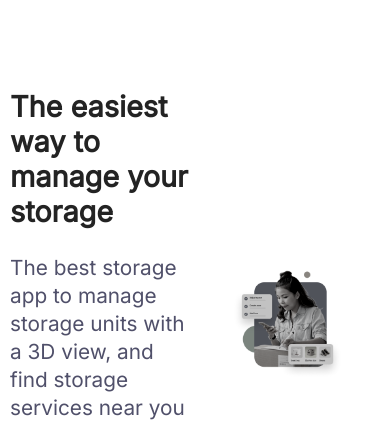
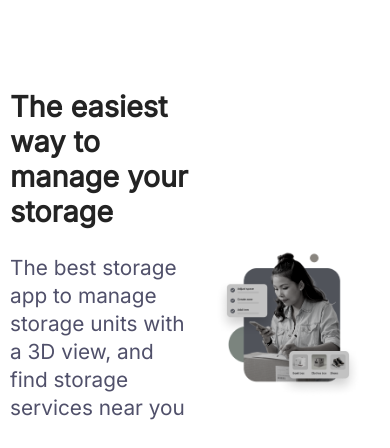
Before and after one commit to shrutimehta2124/Demo_Css, a plain HTML site: page index.html in a window 390 px wide. Shown: the part 79-527 px from the top of the page. Drawn offline with Linux system fonts and the light colour scheme.

Commit message:
size change

```diff
--- a/styles_1.css
+++ b/styles_1.css
@@ -70,7 +70,7 @@
 
       height: auto; /* Maintain the aspect ratio */
       margin-top: 2rem;
-      max-width: 70%;
+      max-width: 80%;
     }
 
     .img-container img {
@@ -314,7 +314,7 @@
 
 
             .right-content img {
-              max-width:70%;
+              max-width:80%;
               height: auto; /* Maintain the aspect ratio */
               margin-top: 2rem;
             }
@@ -590,7 +590,7 @@
                 max-width: 60%;
             }
             .right-content img {
-              width: 60%;
+              max-width: 80%;
             }
 
             /*new section start*/
```
